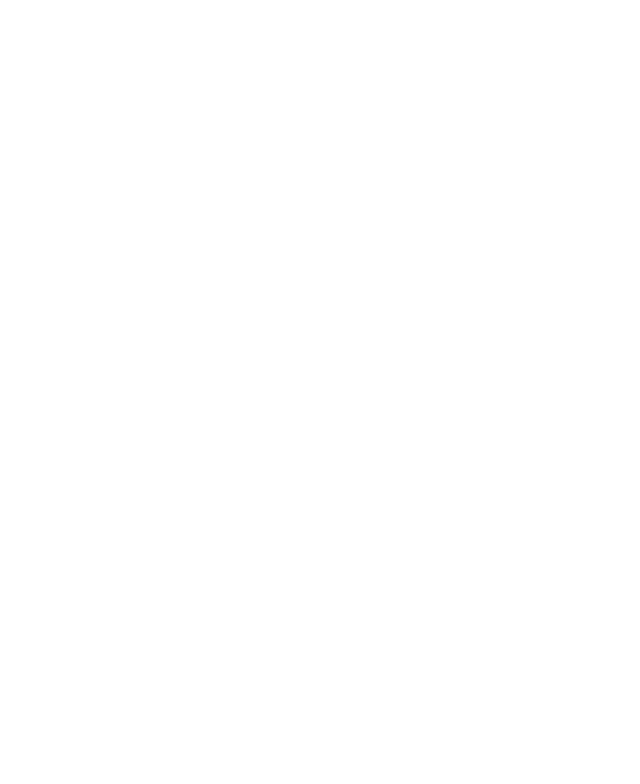
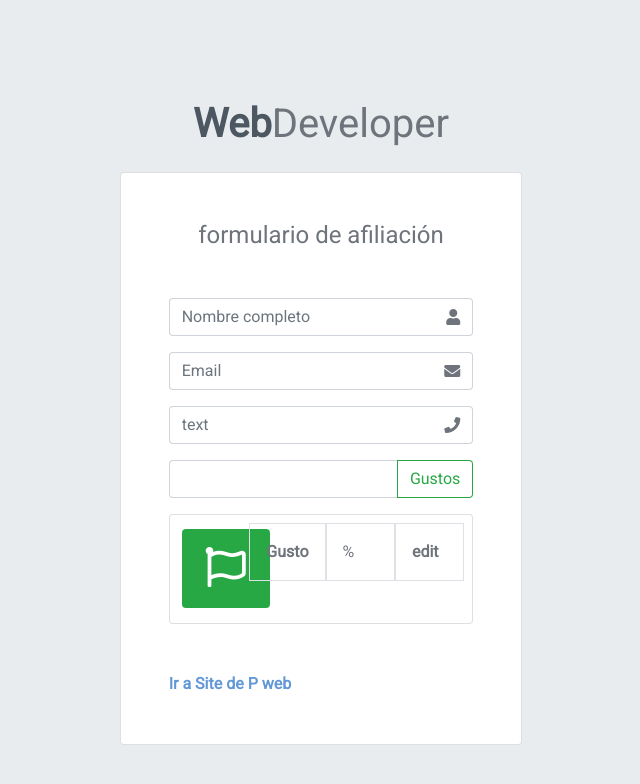
Before and after one commit to Etherion99/parcial_web, a plain HTML site: page practica.html in a window 1280 px wide. Shown: the whole page, without its empty margins (319-959 px from the left). Drawn offline with nearby package versions, Linux system fonts and the light colour scheme.

Commit message:
parte practica 1

```diff
--- a/practica.html
+++ b/practica.html
@@ -5,8 +5,76 @@
     <meta http-equiv="X-UA-Compatible" content="IE=edge">
     <meta name="viewport" content="width=device-width, initial-scale=1.0">
     <title>Parte práctica</title>
+    <link rel="preconnect" href="https://fonts.googleapis.com">
+    <link rel="preconnect" href="https://fonts.gstatic.com" crossorigin>
+    <link href="https://fonts.googleapis.com/css2?family=Roboto&display=swap" rel="stylesheet">
+    <link href="https://cdn.jsdelivr.net/npm/bootstrap@5.1.1/dist/css/bootstrap.min.css" rel="stylesheet" integrity="sha384-F3w7mX95PdgyTmZZMECAngseQB83DfGTowi0iMjiWaeVhAn4FJkqJByhZMI3AhiU" crossorigin="anonymous">
+    <link rel="stylesheet" href="https://pro.fontawesome.com/releases/v5.10.0/css/all.css" integrity="sha384-AYmEC3Yw5cVb3ZcuHtOA93w35dYTsvhLPVnYs9eStHfGJvOvKxVfELGroGkvsg+p" crossorigin="anonymous"/>
+    <link rel="stylesheet" href="styles/practica.css">
+
+    <script src="https://code.jquery.com/jquery-3.6.0.js" integrity="sha256-H+K7U5CnXl1h5ywQfKtSj8PCmoN9aaq30gDh27Xc0jk=" crossorigin="anonymous"></script>
+    <script src="https://cdn.jsdelivr.net/npm/bootstrap@5.1.1/dist/js/bootstrap.bundle.min.js" integrity="sha384-/bQdsTh/da6pkI1MST/rWKFNjaCP5gBSY4sEBT38Q/9RBh9AH40zEOg7Hlq2THRZ" crossorigin="anonymous"></script>
+    <script src="scripts/practica.js" defer></script>
 </head>
 <body>
-
+    <div class="vw-100 vh-100" id="main-container">
+        <div class="container-fluid h-100 col row px-0 mx-0 justify-content-center align-items-center">
+            <div class="col-4 h-75 d-flex flex-column">
+                <div class="row mb-3">
+                    <h1 class="text-center"><strong style="color: #4C5761;">Web</strong>Developer</h1>
+                </div>
+                <div class="card col p-5">
+                    <h4 class="text-center mb-5">formulario de afiliación</h4>
+                    <div class="input-group mb-3">
+                        <input type="text" class="form-control" placeholder="Nombre completo" name="name" id="name">
+                        <span class="input-group-text"><i class="fas fa-user"></i></span>
+                    </div>
+                    <div class="input-group mb-3">
+                        <input type="text" class="form-control" placeholder="Email" name="email" id="email">
+                        <span class="input-group-text"><i class="fas fa-envelope"></i></span>
+                    </div>
+                    <div class="input-group mb-3">
+                        <input type="text" class="form-control" placeholder="text" name="phone" id="phone">
+                        <span class="input-group-text"><i class="fas fa-phone"></i></span>
+                    </div>
+                    <div class="input-group input-group-green mb-3">
+                        <input type="text" class="form-control" name="gusto" id="gusto">
+                        <button class="input-group-text" onclick="addGusto()">Gustos</button>
+                    </div>
+                    <div class="card p-2 mb-5">
+                        <div class="row px-0 mx-0">
+                            <div class="col-3 py-3 px-1 text-center">
+                                <span class="bgc-green py-3 px-4 fs-1 col-3 text-center rounded">
+                                    <i class="far fa-flag color-white"></i>
+                                </span>
+                            </div>
+                            <div class="col-9" id="gustos-tabla">
+                                <div class="row">
+                                    <div class="col px-0 mx-0">
+                                        <div class="border p-3">
+                                            <strong>Gusto</strong>
+                                        </div>
+                                    </div>
+                                    <div class="col px-0 mx-0">
+                                        <div class="border p-3">
+                                            <span>%</span>
+                                        </div>
+                                    </div>
+                                    <div class="col px-0 mx-0">
+                                        <div class="border p-3">
+                                            <strong>edit</strong>
+                                        </div>
+                                    </div>
+                                </div>
+                            </div>
+                        </div>
+                    </div>
+                    <div>
+                        <a href="https://sites.google.com/view/dweb1-uis" target="_blank" class="link">Ir a Site de P web</a>
+                    </div>
+                </div>
+            </div>
+        </div>
+    </div>
 </body>
 </html>
--- /dev/null
+++ b/scripts/practica.js
@@ -0,0 +1,85 @@
+let rows = 1;
+
+function addGusto(){
+    let gusto = $('#gusto').val();
+
+    $('#gustos-tabla').append(
+        $('<div>', {
+            class: 'row',
+            id: 'row-'+rows
+        }).append(
+            $('<div>', {
+                class: 'col px-0 mx-0'
+            }).html(
+                $('<div>', {
+                    class: 'border p-3'
+                }).append(
+                    $('<span>', {
+                        class: 'view'
+                    }).text(gusto)
+                ).append(
+                    $('<input>', {
+                        class: 'form-control text-center edit',
+                        id: 'gusto-' + rows,
+                        val: gusto,
+                        style: 'display: none'
+                    })
+                )
+            )
+        ).append(
+            $('<div>', {
+                class: 'col px-0 mx-0'
+            }).html(
+                $('<div>', {
+                    class: 'border p-3'
+                }).append(
+                    $('<span>', {
+                        class: 'view'
+                    }).text('0')
+                ).append(
+                    $('<input>', {
+                        class: 'form-control text-center edit',
+                        id: 'perc-' + rows,
+                        val: '0',
+                        style: 'display: none'
+                    })
+                )
+            )
+        ).append(
+            $('<div>', {
+                class: 'col px-0 mx-0'
+            }).html(
+                $('<div>', {
+                    class: 'border h-100 p-3'
+                }).append(
+                    $('<a>', {
+                        href: '#',
+                        class: 'link view',
+                        'data-row': rows
+                    }).text('Editar')
+                ).append(
+                    $('<span>', {
+                        class: 'my-3 h-100 edit',
+                        style: 'display: none'
+                    }).text('En edición')
+                )
+            )
+        )
+    );
+
+    $('#row-' + rows + ' a').click(function(){
+        let row = $(this).data('row')
+
+        $('#row-' + row + ' .view').fadeOut(function(){
+            $('#row-' + row + ' .edit').fadeIn();
+        });
+
+        displayControls();
+    })
+
+    rows++;
+}
+
+function displayControls(){
+    alert('fdf');
+}
--- /dev/null
+++ b/styles/practica.css
@@ -0,0 +1,43 @@
+#main-container{
+    background-color: #E8ECEF;
+}
+
+.bgc-green{
+    background-color: #27A844;
+}
+
+.color-white{
+    color: white;
+}
+
+*{
+    color: #6F747C;
+    font-family: 'Roboto', sans-serif;
+}
+
+.input-group .form-control{
+    border-right: none;
+}
+
+.input-group-text{
+    background-color: transparent;
+    border-left: none;
+}
+
+.input-group-green .input-group-text{
+    color: #27A844;
+    border-color: #27A844;
+    border-left-width: 2px;
+    border-style: solid;
+}
+
+.input-group-green .input-group-text:hover{
+    background-color: #27A844;
+    color: white;
+}
+
+.link{
+    text-decoration: none;
+    color: #6398D7;
+    font-weight: bold;
+}
```
Also changed, not shown: index.html (+0 -1 lines).
